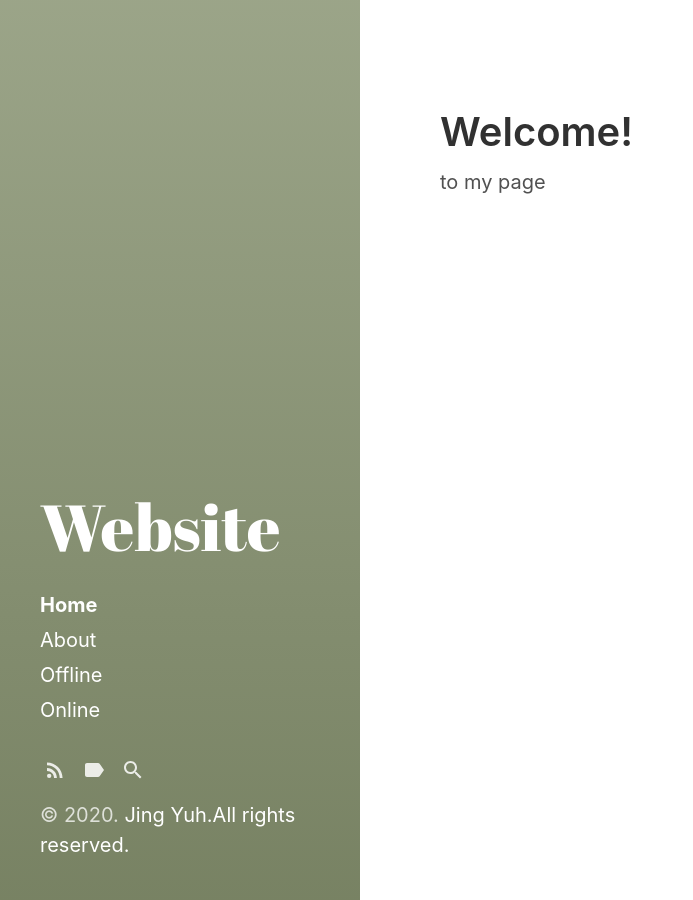
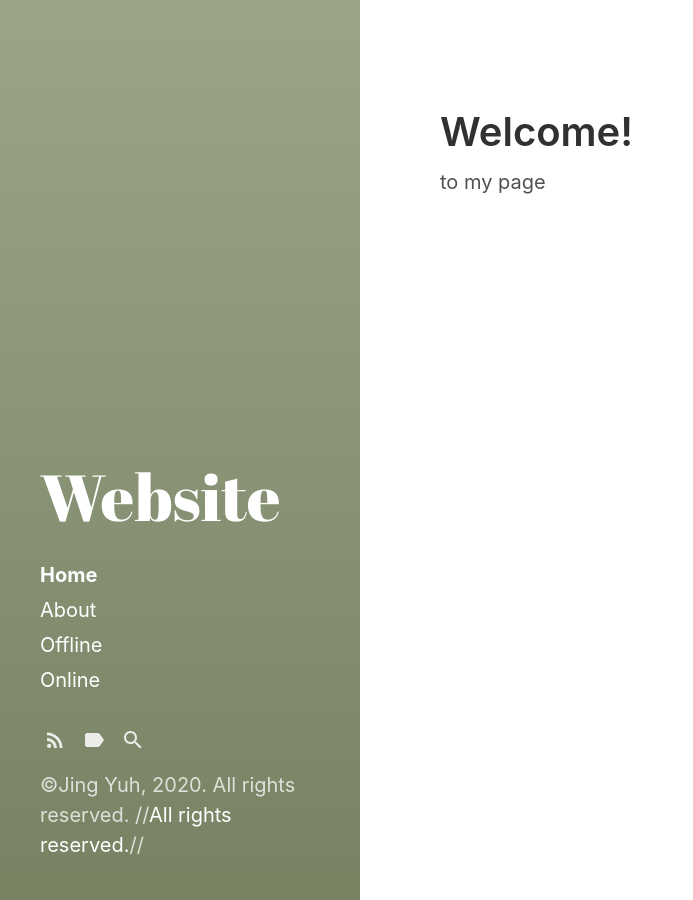
Before and after one commit to jyang123-bit/Website, a Jekyll site: the page built from index.html, in a window 1280 px wide. Shown: the whole page, without its empty margins (0-693 px from the left). Built offline with Jekyll 4.4.1, drawn with Linux system fonts in a browser that asks for light colours; the list of posts is cut into pages by our own code.

Commit message:
Update copyright.html

```diff
--- a/_includes/copyright.html
+++ b/_includes/copyright.html
@@ -1,4 +1,4 @@
 <p>
-  &copy; {{ site.time | date: '%Y' }}.
-  <a href="{{ "/LICENSE.md" | relative_url }}">Jing Yuh.All rights reserved.</a>
+  &copy;Jing Yuh, {{ site.time | date: '%Y' }}. All rights reserved.
+  //<a href="{{ "/LICENSE.md" | relative_url }}">All rights reserved.</a>//
 </p>
```
